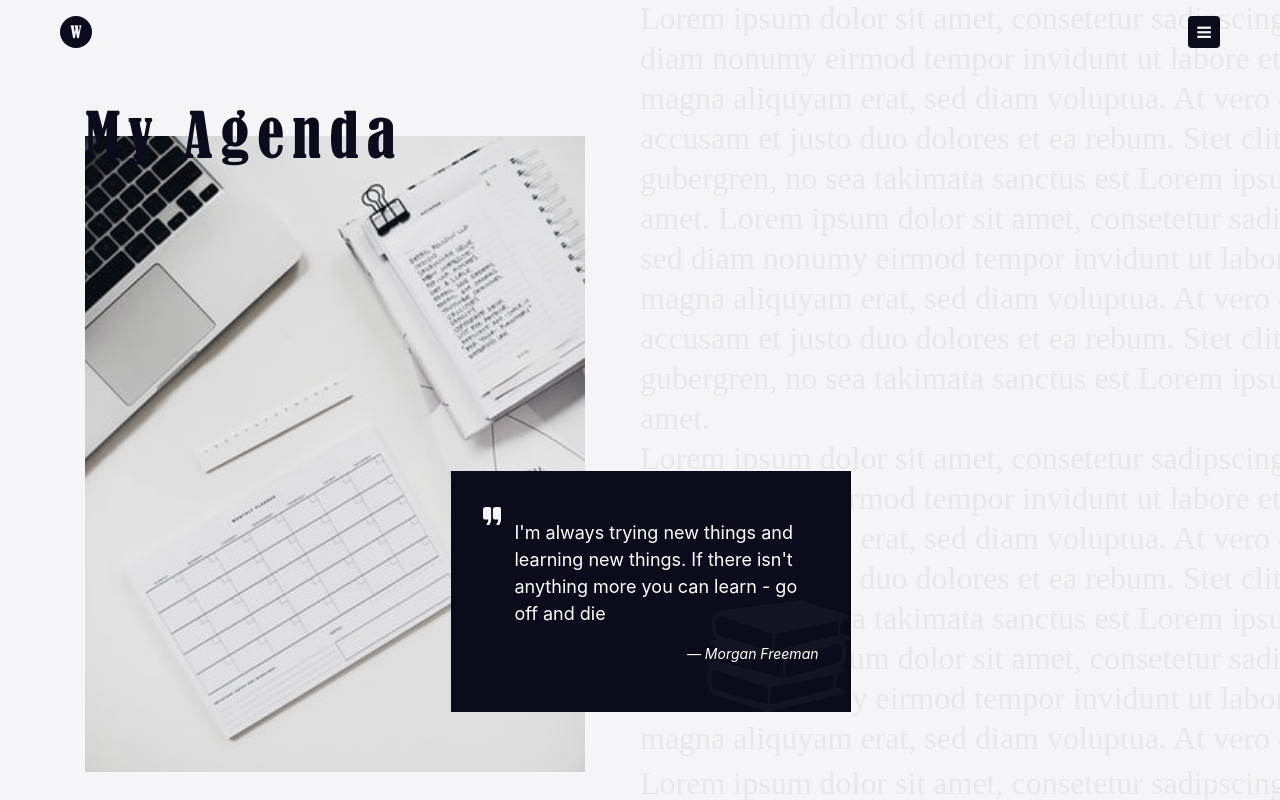
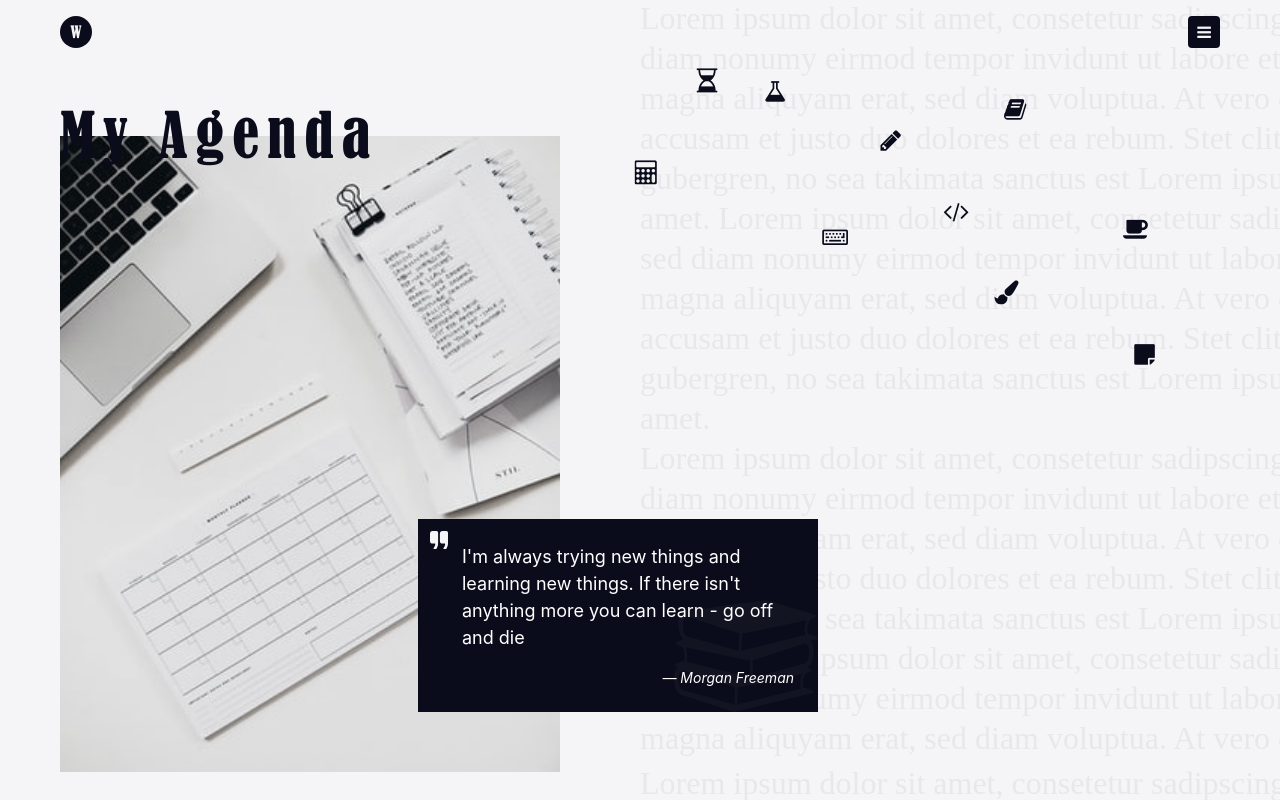
Before and after one commit to WeamAdel/WeamAdel.github.io, a React (Create React App) app: page /agenda in a window 1280 px wide. Shown: the top 800 px of the page. Built offline with nearby package versions, Linux system fonts and the light colour scheme.

Commit message:
Agenda: Header Icons Animation

```diff
--- a/public/assets/css/app.css
+++ b/public/assets/css/app.css
@@ -277,12 +277,93 @@ span.advanced {
   z-index: -1;
   width: 50%;
 }
+.agenda header .icons-bg {
+  position: absolute;
+  top: 64px;
+  right: 0;
+  bottom: 0;
+  width: 50%;
+  color: #0a0c1b;
+  font-size: 24px;
+  display: grid;
+  grid-template: repeat(6, 60px)/repeat(5, 1fr);
+}
+.agenda header .icons-bg .icon:first-child {
+  grid-row: 1/2;
+  grid-column: 1/2;
+  align-self: start;
+  justify-self: center;
+  animation: animate1 8s infinite ease-in-out;
+}
+.agenda header .icons-bg .icon:nth-child(2) {
+  grid-row: 1/2;
+  grid-column: 2/3;
+  align-self: center;
+  justify-self: left;
+  animation: animate2 10s infinite ease-in-out;
+}
+.agenda header .icons-bg .icon:nth-child(3) {
+  grid-row: 1/2;
+  grid-column: 3/4;
+  align-self: end;
+  justify-self: right;
+  animation: animate3 9s infinite ease-in-out;
+}
+.agenda header .icons-bg .icon:nth-child(4) {
+  grid-row: 2/3;
+  grid-column: 1/2;
+  align-self: end;
+  justify-self: left;
+  animation: animate4 11s infinite ease-in-out;
+}
+.agenda header .icons-bg .icon:nth-child(5) {
+  grid-row: 2/3;
+  grid-column: 2/3;
+  align-self: start;
+  justify-self: right;
+  animation: animate5 12s infinite ease-in-out;
+}
+.agenda header .icons-bg .icon:nth-child(6) {
+  grid-row: 3/4;
+  grid-column: 2/3;
+  align-self: end;
+  justify-self: center;
+  animation: animate1 8s infinite ease-in-out;
+}
+.agenda header .icons-bg .icon:nth-child(7) {
+  grid-row: 3/4;
+  grid-column: 3/4;
+  align-self: center;
+  justify-self: center;
+  animation: animate2 10s infinite ease-in-out;
+}
+.agenda header .icons-bg .icon:nth-child(8) {
+  grid-row: 3/4;
+  grid-column: 4/5;
+  align-self: end;
+  justify-self: right;
+  animation: animate2 9s infinite ease-in-out;
+}
+.agenda header .icons-bg .icon:nth-child(9) {
+  grid-row: 4/5;
+  grid-column: 3/4;
+  align-self: end;
+  justify-self: right;
+  animation: animate4 11s infinite ease-in-out;
+}
+.agenda header .icons-bg .icon:nth-child(10) {
+  grid-row: 5/6;
+  grid-column: 4/5;
+  align-self: end;
+  justify-self: right;
+  animation: animate5 8s infinite ease-in-out;
+}
 .agenda header .content {
   display: flex;
   align-items: flex-end;
 }
 .agenda header .content .quote {
-  padding: 48px 32px 48px 64px;
+  padding: 24px 24px 24px 44px;
   margin-bottom: 0;
 }
 .agenda .tech-cards h2 {
@@ -348,6 +429,106 @@ span.advanced {
   color: #f8f8f8;
 }
 
+@keyframes animate1 {
+  0% {
+    transform: translate(0);
+  }
+  20% {
+    transform: translate(4px, 6px);
+  }
+  40% {
+    transform: translate(5px, 2px);
+  }
+  60% {
+    transform: translate(3px, 4px);
+  }
+  80% {
+    transform: translate(3px, 1px);
+  }
+  100% {
+    transform: translate(0);
+  }
+}
+@keyframes animate2 {
+  0% {
+    transform: translate(0);
+  }
+  20% {
+    transform: translate(-4px, -6px);
+  }
+  40% {
+    transform: translate(-5px, -2px);
+  }
+  60% {
+    transform: translate(-3px, -4px);
+  }
+  80% {
+    transform: translate(-3px, -1px);
+  }
+  100% {
+    transform: translate(0);
+  }
+}
+@keyframes animate3 {
+  0% {
+    transform: translate(0);
+  }
+  20% {
+    transform: translate(2px, 4px);
+  }
+  40% {
+    transform: translate(6px, 1px);
+  }
+  60% {
+    transform: translate(2px, -3px);
+  }
+  80% {
+    transform: translate(-4px, 0px);
+  }
+  100% {
+    transform: translate(0);
+  }
+}
+@keyframes animate4 {
+  0% {
+    transform: translate(0);
+  }
+  20% {
+    transform: translate(-2px, -4px);
+  }
+  40% {
+    transform: translate(-6px, -1px);
+  }
+  60% {
+    transform: translate(-2px, 3px);
+  }
+  80% {
+    transform: translate(4px, 0px);
+  }
+  100% {
+    transform: translate(0);
+  }
+}
+@keyframes animate5 {
+  0% {
+    transform: translate(0);
+  }
+  20% {
+    transform: translate(7px, 2px);
+  }
+  40% {
+    transform: translate(5px, 4px);
+  }
+  60% {
+    transform: translate(3px, 2px);
+  }
+  80% {
+    transform: translate(1px, -2px);
+  }
+  100% {
+    transform: translate(0);
+  }
+}
 @media (min-width: 767px) {
   .agenda header .content .quote {
     margin-left: -30%;
--- a/public/assets/scss/pages/_agenda.scss
+++ b/public/assets/scss/pages/_agenda.scss
@@ -11,12 +11,98 @@
       z-index: -1;
       width: 50%;
     }
+
+    .icons-bg {
+      position: absolute;
+      top: 64px;
+      right: 0;
+      bottom: 0;
+      width: 50%;
+      color: $main;
+      font-size: 24px;
+      display: grid;
+      grid-template: repeat(6, 60px) / repeat(5, 1fr);
+
+      .icon {
+        &:first-child {
+          grid-row: 1/2;
+          grid-column: 1/2;
+          align-self: start;
+          justify-self: center;
+          animation: animate1 8s infinite ease-in-out;
+        }
+        &:nth-child(2) {
+          grid-row: 1/2;
+          grid-column: 2/3;
+          align-self: center;
+          justify-self: left;
+          animation: animate2 10s infinite ease-in-out;
+        }
+        &:nth-child(3) {
+          grid-row: 1/2;
+          grid-column: 3/4;
+          align-self: end;
+          justify-self: right;
+          animation: animate3 9s infinite ease-in-out;
+        }
+        &:nth-child(4) {
+          grid-row: 2/3;
+          grid-column: 1/2;
+          align-self: end;
+          justify-self: left;
+          animation: animate4 11s infinite ease-in-out;
+        }
+        &:nth-child(5) {
+          grid-row: 2/3;
+          grid-column: 2/3;
+          align-self: start;
+          justify-self: right;
+          animation: animate5 12s infinite ease-in-out;
+        }
+        &:nth-child(6) {
+          grid-row: 3/4;
+          grid-column: 2/3;
+          align-self: end;
+          justify-self: center;
+          animation: animate1 8s infinite ease-in-out;
+        }
+        &:nth-child(7) {
+          grid-row: 3/4;
+          grid-column: 3/4;
+          align-self: center;
+          justify-self: center;
+          animation: animate2 10s infinite ease-in-out;
+        }
+        &:nth-child(8) {
+          grid-row: 3/4;
+          grid-column: 4/5;
+          align-self: end;
+          justify-self: right;
+          animation: animate2 9s infinite ease-in-out;
+        }
+        &:nth-child(9) {
+          grid-row: 4/5;
+          grid-column: 3/4;
+          align-self: end;
+          justify-self: right;
+          animation: animate4 11s infinite ease-in-out;
+        }
+        &:nth-child(10) {
+          grid-row: 5/6;
+          grid-column: 4/5;
+          align-self: end;
+          justify-self: right;
+          animation: animate5 8s infinite ease-in-out;
+        }
+      }
+    }
     .content {
       display: flex;
       align-items: flex-end;
 
       .quote {
-        padding: 48px 32px 48px 64px;
+        //padding: 48px 32px 48px 64px;
+        padding: 24px 24px 24px 44px;
         margin-bottom: 0;
       }
     }
@@ -91,6 +177,87 @@
   }
 }
 
+@mixin animateAgendaIcons(
+  $name,
+  $phase1,
+  $phase2,
+  $phase3,
+  $phase4,
+  $phase5,
+  $phase6,
+  $phase7,
+  $phase8
+) {
+  @keyframes #{$name} {
+    0% {
+      transform: translate(0);
+    }
+    20% {
+      transform: translate($phase1, $phase2);
+    }
+    40% {
+      transform: translate($phase3, $phase4);
+    }
+    60% {
+      transform: translate($phase5, $phase6);
+    }
+    80% {
+      transform: translate($phase7, $phase8);
+    }
+    100% {
+      transform: translate(0);
+    }
+  }
+}
+
+@include animateAgendaIcons("animate1", 4px, 6px, 5px, 2px, 3px, 4px, 3px, 1px);
+
+@include animateAgendaIcons(
+  "animate2",
+  -4px,
+  -6px,
+  -5px,
+  -2px,
+  -3px,
+  -4px,
+  -3px,
+  -1px
+);
+@include animateAgendaIcons(
+  "animate3",
+  2px,
+  4px,
+  6px,
+  1px,
+  2px,
+  -3px,
+  -4px,
+  0px
+);
+@include animateAgendaIcons(
+  "animate4",
+  -2px,
+  -4px,
+  -6px,
+  -1px,
+  -2px,
+  3px,
+  4px,
+  0px
+);
+
+@include animateAgendaIcons(
+  "animate5",
+  7px,
+  2px,
+  5px,
+  4px,
+  3px,
+  2px,
+  1px,
+  -2px
+);
+
 @media (min-width: 767px) {
   .agenda {
     header {
--- a/src/components/Agenda/Content/Cards/Cards.js
+++ b/src/components/Agenda/Content/Cards/Cards.js
@@ -31,49 +31,57 @@ const TECHNOLOGIES = [
   },
   {
     name: "TypeScript",
-    about: "kkkksjf",
+    about:
+      "It is a typed superset of JavaScript that compiles to plain JavaScript.  Learning Angular framework needs prior knowledge of TypeScript, too.",
     link: "https://www.typescriptlang.org/",
     priority: PRIORITIES.medium,
   },
   {
     name: "WebPack",
-    about: "kkk",
+    about:
+      "It k is a tool that compile JavaScript modules, also known as module or assets bundler. it generates a single file (or a few files) that run your app.",
     link: "https://webpack.js.org/",
     priority: PRIORITIES.high,
   },
   {
     name: "AWS",
-    about: "kkk",
+    about:
+      "Amazon Web Services is a cloud platform offering numerous fully featured services from data centers globally.",
     link: "https://aws.amazon.com/",
     priority: PRIORITIES.low,
   },
   {
     name: "Node.js",
-    about: "kkk",
+    about:
+      "It  is an open source, cross-platform runtime environment for developing server-side and networking applications.",
     link: "https://nodejs.org/",
     priority: PRIORITIES.low,
   },
   {
     name: "Firebase",
-    about: "kkk",
+    about:
+      "It helps build apps fast by giving functionality like analytics, databases, crash reporting without managing infrastructure.",
     link: "https://firebase.google.com/",
     priority: PRIORITIES.medium,
   },
   {
     name: "Angular.js",
-    about: "kkk",
+    about:
+      "It’s an open-source full-fledged framework used to create Single Page Apps, it is built on TypeScript, developed and maintained by Google.",
     link: "https://angular.io/",
     priority: PRIORITIES.low,
   },
   {
     name: "Next.js",
-    about: "kkk",
+    about:
+      "Next.js is based on react, webpack and babel. It is an awesome tool for creating web application and famous for server-side rendering.",
     link: "https://nextjs.org/",
     priority: PRIORITIES.medium,
   },
   {
     name: "React Testing Library",
-    about: "kkk",
+    about:
+      "It is a family of packages that helps test UI components to give high confidence that components are working for users",
     link: "https://testing-library.com/",
     priority: PRIORITIES.high,
   },
--- a/src/components/Agenda/Header/Header.js
+++ b/src/components/Agenda/Header/Header.js
@@ -1,13 +1,14 @@
 import React from "react";
-import PropTypes from "prop-types";
 import HeaderImage from "./../../shared/Layout/Header/HeaderImage/HeaderImage";
 import Quote from "./../../shared/Quote/Quote";
+import Icons from "./Icons/Icons";
 
 function Header(props) {
   return (
     <header>
       <span className="lorem-bg" />
-      <div className="container">
+      <Icons />
+      <div className="my-container">
         <h1 className="page-heading">My Agenda</h1>
         <div className="header-wrapper">
           <HeaderImage
--- a/src/components/Agenda/Header/Icons/Icons.js
+++ b/src/components/Agenda/Header/Icons/Icons.js
@@ -1 +1,24 @@
 import React from "react";
+
+function Icons() {
+  const ICONS = [
+    "hourglass-half",
+    "flask",
+    "book",
+    "calculator",
+    "pencil",
+    "keyboard-o",
+    "code",
+    "coffee",
+    "paint-brush",
+    "sticky-note",
+  ];
+
+  let iconsJSX = ICONS.map((icon, index) => (
+    <i key={index} className={`icon fa fa-${icon}`} />
+  ));
+
+  return <div className="icons-bg">{iconsJSX}</div>;
+}
+
+export default Icons;
```
Also changed, not shown: 2 other files (tests, documents, lock files or other folders).
